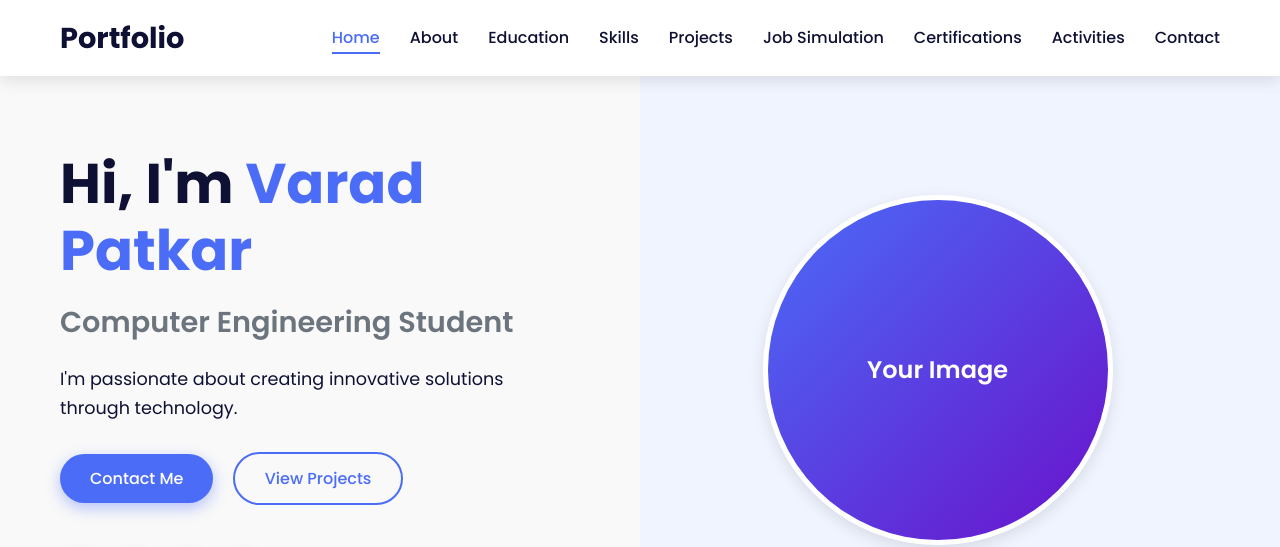
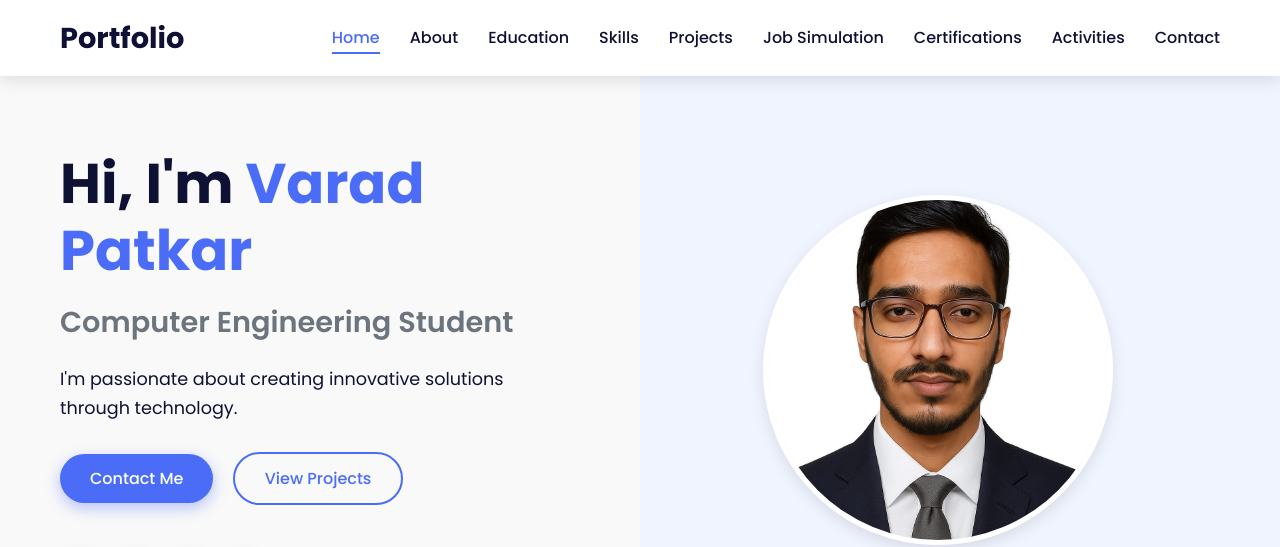
Before and after one commit to PurpleWizard07/Prit_Portfolio, a plain HTML site: page index.html in a window 1280 px wide. Shown: the top 547 px of the page. Drawn offline with Linux system fonts and the light colour scheme.

Commit message:
added image

```diff
--- a/index.html
+++ b/index.html
@@ -57,7 +57,7 @@
             <div class="hero-image">
                 <div class="image-container">
                     <!-- Replace with your image -->
-                    <div class="placeholder-image">Your Image</div>
+                    <img src="images/resume_photo.jpg" alt="Varad Patkar" class="profile-photo">
                 </div>
             </div>
         </div>
--- a/styles.css
+++ b/styles.css
@@ -307,16 +307,11 @@ nav ul li a.active {
     border: 5px solid white;
 }
 
-.placeholder-image {
+.profile-photo {
     width: 100%;
     height: 100%;
-    display: flex;
-    align-items: center;
-    justify-content: center;
-    background: linear-gradient(135deg, #4a6cf7, #6a11cb);
-    color: white;
-    font-size: 1.5rem;
-    font-weight: 600;
+    object-fit: cover;
+    object-position: center;
 }
 
 /* About Section */
```
Also changed, not shown: images/resume_photo.jpg (added).
